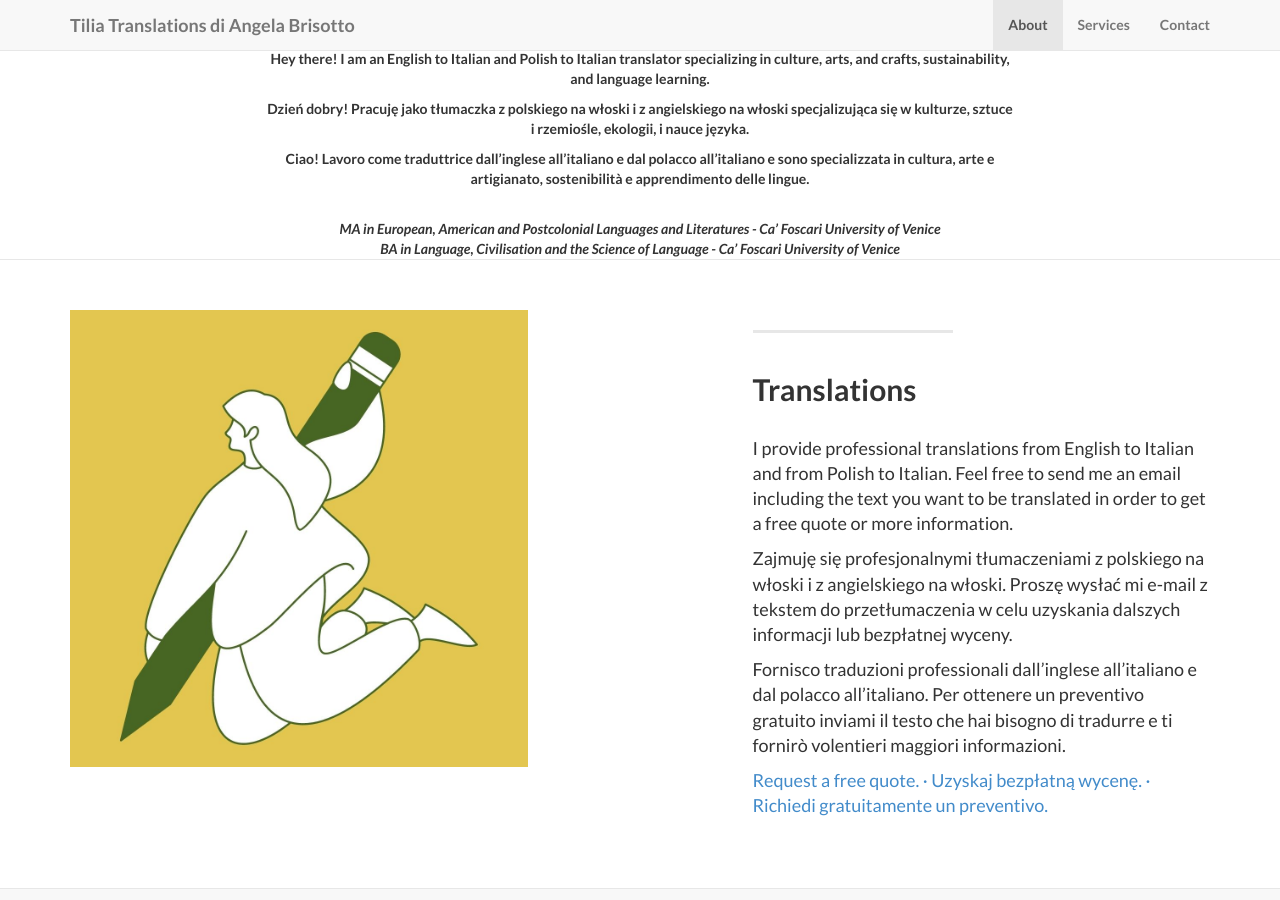
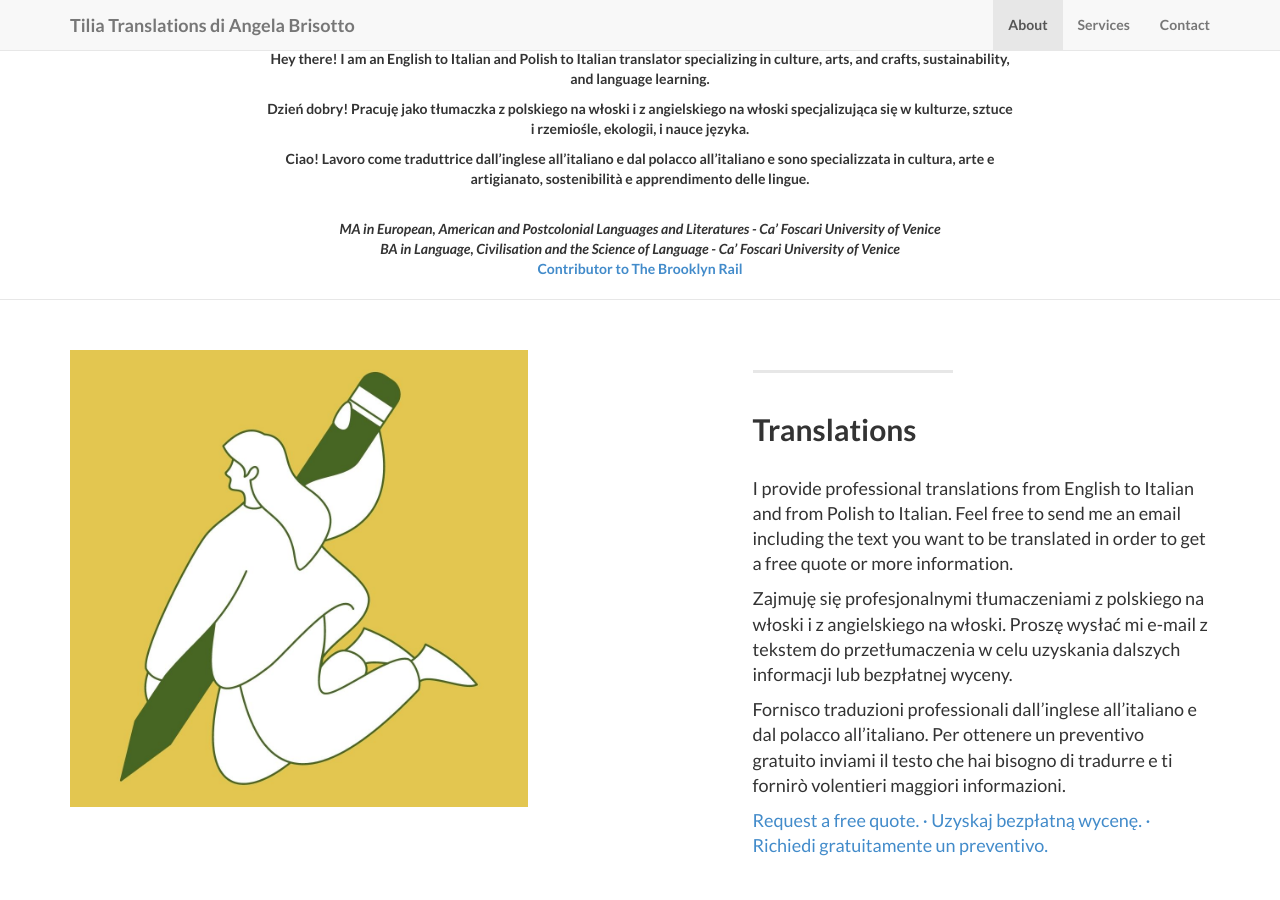
Before and after one commit to angelatiliatranslations/tiliatranslations.github.io, a Jekyll site: the page built from index.html, in a window 1280 px wide and 900 px high, scrolled down 878 px. Built offline with Jekyll 4.4.1, drawn with Linux system fonts in a browser that asks for light colours.

Commit message:
aggiunta contributor brooklyn rail
<a href="https://brooklynrail.org/contributor/ANGELA-BRISOTTO">Contributor to The Brooklyn Rail</a>

```diff
--- a/_includes/about.html
+++ b/_includes/about.html
@@ -17,6 +17,10 @@
 
 <em>BA in Language, Civilisation and the Science of Language - Ca’ Foscari University of Venice</em>
 
+<br>
+                <a href="https://brooklynrail.org/contributor/ANGELA-BRISOTTO">Contributor to The Brooklyn Rail</a>
+                <br>
+
                 <br/>
               </div>
         </div>
```
